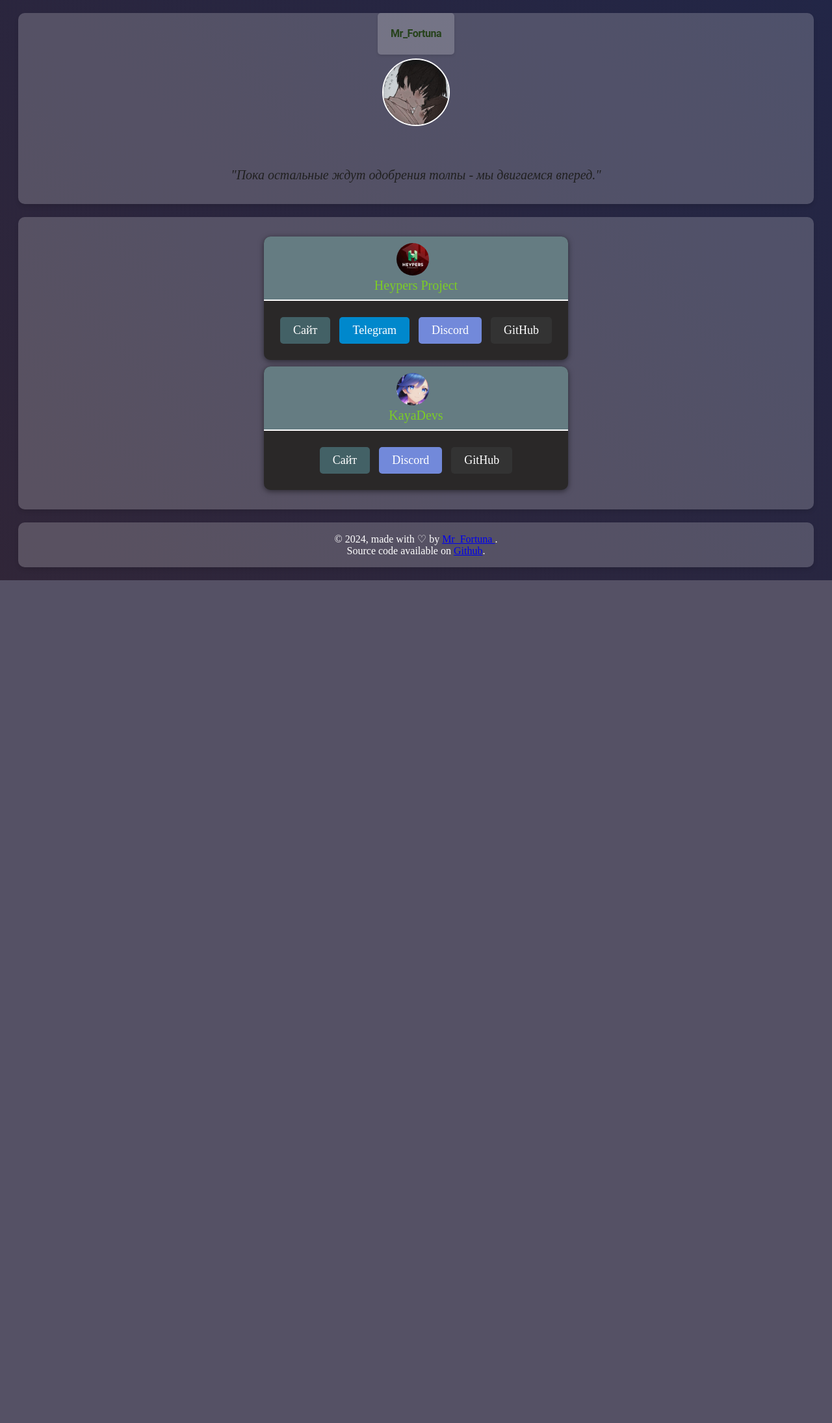
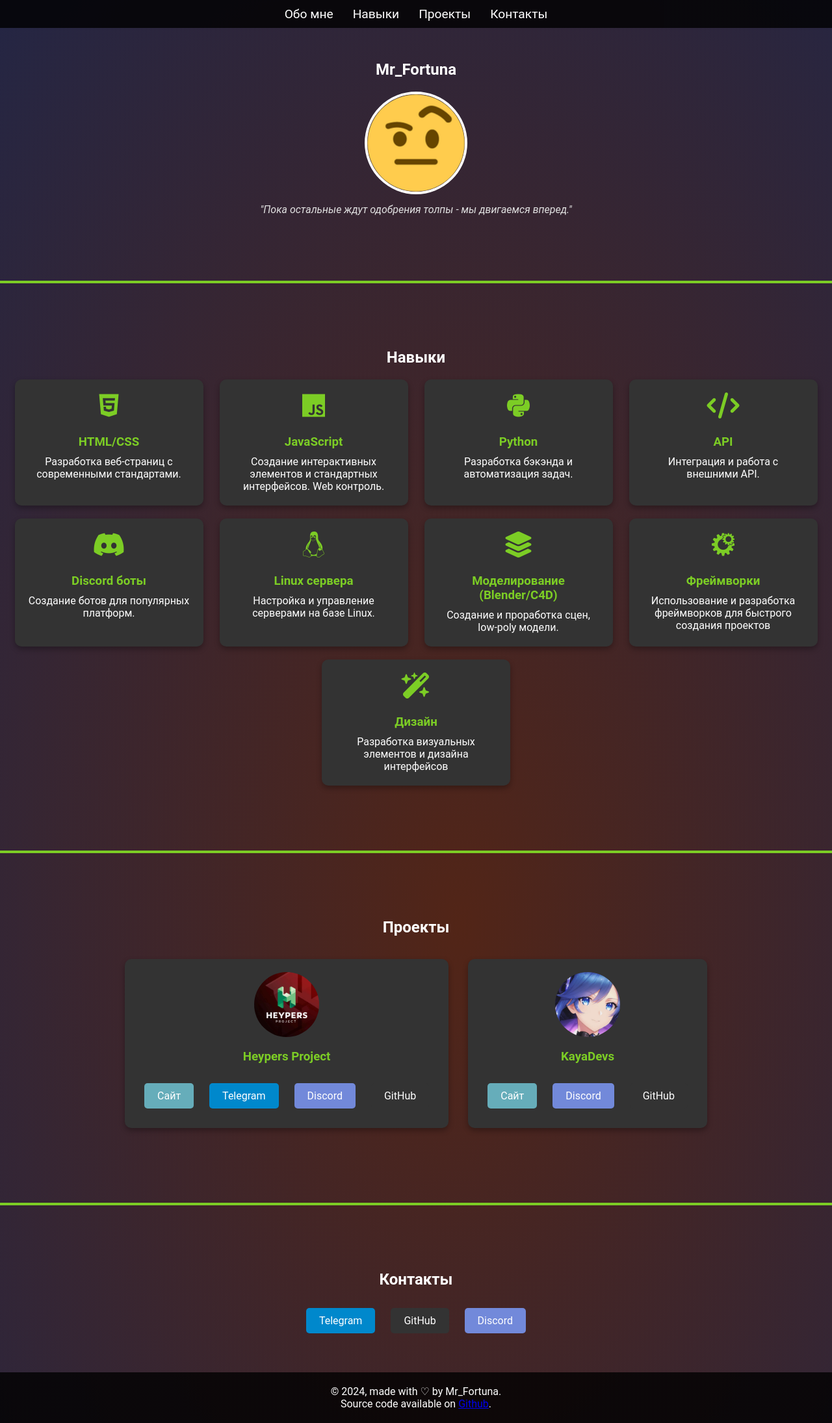
Before and after one commit to mrf0rtuna4/mrf0rtuna4.github.io, a PHP site: page / in a window 1280 px wide. Shown: the whole page at 65% size. Before the commit the page ends 893 px from the top, so only its background shows below. Run offline with PHP 8.4, Linux system fonts and the light colour scheme.

Commit message:
refactor: Изменил общую стилизацию сайта

```diff
--- a/assets/css/index.css
+++ b/assets/css/index.css
@@ -1,124 +1,175 @@
+* {
+  margin: 0;
+  padding: 0;
+}
+
+::-webkit-scrollbar {
+  width: 12px;
+}
+
+::-webkit-scrollbar-track {
+  background: linear-gradient(135deg, #5225177b, #19264f81);
+}
+
+::-webkit-scrollbar-thumb {
+  background: linear-gradient(180deg, #66adba, #7ccd25);
+  border-radius: 10px;
+  transition: background-color 0.3s ease;
+}
+
+::-webkit-scrollbar-thumb:hover {
+  background-color: #7289da;
+}
+
+
+::-webkit-scrollbar-corner {
+  background: rgba(129, 43, 43, 0.579);
+}
+
 body {
-  --color1: #522517;
-  --color2: #19264f;
-  background: linear-gradient(45deg, var(--color1), var(--color2));
-  background-size: 400% 400%;
-  animation: gradientAnimation 15s ease infinite;
+  font-family: 'Roboto', sans-serif;
+  margin: 0;
+  padding: 0;
+  background: radial-gradient(#522517, #19264f);
+  background-size: 150% 150%;
+  color: #fff;
+  animation: gradientAnimation 10s ease infinite;
 }
 
 @keyframes gradientAnimation {
   0% {
-    background-position: 0% 50%;
+    background-position: 0% 20%;
+  }
+
+  35% {
+    background-position: 20% 40%;
   }
 
   50% {
-    background-position: 100% 50%;
+    background-position: 50% 50%;
+  }
+
+  65% {
+    background-position: 40% 20%;
   }
 
   100% {
-    background-position: 0% 50%;
+    background-position: 0% 20%;
   }
 }
 
-#countdown {
-  font-size: 2rem;
-  font-weight: bold;
-  text-align: center;
-  color:rgb(38, 66, 27);
-  margin-top: 3rem;
+
+header {
+  background-color: rgba(0, 0, 0, 0.8);
+  padding: 10px 20px;
+  position: sticky;
+  top: 0;
+  z-index: 10;
 }
 
-#countdown span {
-  padding: 0 0.5rem;
+nav ul {
+  list-style: none;
+  display: flex;
+  justify-content: center;
 }
 
+nav ul li {
+  margin: 0 15px;
+}
 
-.avatar-container {
-  padding: 20px;
+nav ul li a {
+  text-decoration: none;
+  color: #fff;
+  font-size: 1.2em;
+  transition: color 0.3s;
+}
+
+nav ul li a:hover {
+  color: #7ccd25;
+}
+
+.container {
+  padding: 50px 20px;
   text-align: center;
-  background-color: rgba(255, 255, 255, 0.2);
-  margin: 20px;
-  display: flex;
-  flex-wrap: wrap;
-  align-items: center;
-  justify-content: center;
-  text-align: center;
-  border-radius: 10px;
-  box-shadow: 0 4px 6px rgba(0, 0, 0, 0.1);
-  position: relative;
+}
+
+h1,
+h2 {
+  margin-bottom: 20px;
 }
 
 .avatar {
-  flex-basis: 30%;
-  top: 250px;
-  padding: 50px;
-}
-
-.avatar img {
-  width: 100px;
-  height: 100px;
-  display: inline-block;
-  vertical-align: middle;
-  border: 2px solid #fff;
+  width: 150px;
+  height: 150px;
   border-radius: 50%;
-  position: relative;
-}
-
-.name {
-  position: absolute;
-  top: 0px;
-  left: 50%;
-  transform: translateX(-50%);
-  font-size: 24px;
-  font-weight: bold;
-  color: #fff;
-  padding: 20px;
-  background-color: rgba(255, 255, 255, 0.2);
-  border-radius: 5px;
-  box-shadow: 0 2px 4px rgba(0, 0, 0, 0.1);
+  border: 4px solid #fff;
 }
 
 .quote {
-  flex-basis: 70%;
-  padding: 10px;
+  font-style: italic;
+  margin-top: 10px;
+  color: #e0e0e0;
 }
 
-.quote p {
-  font-size: 20px;
-  font-style: italic;
-  color: #202020;
-  line-height: 1.5;
-  margin: 0;
+.skills-grid {
+  display: flex;
+  flex-wrap: wrap;
+  justify-content: space-around;
+  gap: 20px;
 }
 
-.name {
-  font-family: 'Roboto', sans-serif;
-  font-size: 1em;
-  line-height: 1.5;
-  letter-spacing: -0.03em;
-  color: rgb(38, 66, 27);
+.skill {
+  background-color: #333;
+  padding: 20px;
+  border-radius: 10px;
+  width: 250px;
+  text-align: center;
+  box-shadow: 0 4px 8px rgba(0, 0, 0, 0.3);
+  transition: transform 0.3s ease, box-shadow 0.3s ease;
 }
 
-.projects {
-  padding: 20px;
-  text-align: center;
-  background-color: rgba(255, 255, 255, 0.2);
-  margin: 20px;
+.skill:hover {
+  transform: translateY(-10px);
+  box-shadow: 0 6px 12px rgba(0, 0, 0, 0.5);
+}
+
+.skill i {
+  font-size: 40px;
+  color: #7ccd25;
+  margin-bottom: 10px;
+  transition: transform 0.3s ease;
+}
+
+.skill:hover i {
+  transform: rotate(360deg);
+}
+
+.skill h3 {
+  margin-bottom: 10px;
+  color: #7ccd25;
+}
+
+.divider {
+  width: 100%;
+  height: 4px;
+  background-color: #7ccd25;
+  margin: 50px 0;
+}
+
+.projects-wrapper {
   display: flex;
+  justify-content: center;
   flex-wrap: wrap;
-  justify-content: center;
-  border-radius: 10px;
-  box-shadow: 0 4px 6px rgba(0, 0, 0, 0.1);
 }
 
 .card {
-  background-color: #2a2828;
-  color: #fff;
+  background-color: #333;
+  margin: 15px;
+  padding: 20px;
   border-radius: 10px;
-  box-shadow: 0 2px 8px rgba(0, 0, 0, 0.5);
-  overflow: hidden;
-  margin: 10px;
-  transition: transform 0.3s, box-shadow 0.3s;
+  box-shadow: 0 4px 8px rgba(0, 0, 0, 0.3);
+  text-align: center;
+  transition: transform 0.3s ease, box-shadow 0.3s ease;
 }
 
 .card:hover {
@@ -126,50 +177,33 @@ body {
   box-shadow: 0 4px 12px rgba(0, 0, 0, 0.7);
 }
 
-.card .header {
-  padding: 10px;
-  background-color: #657c82;
-  border-bottom: 2px solid #fff;
+.card img {
+  width: 100px;
+  height: 100px;
+  border-radius: 50%;
 }
 
-.card .header img {
-  width: 50px;
-  height: 50px;
-  border-radius: 50%;
-  margin-right: 10px;
-}
-
-.card .header p {
-  font-size: 20px;
-  margin: 0;
-}
-
-.card .content {
-  padding: 10px;
-}
-
-p.t {
-  color: #7ccd25
+h3 {
+  margin: 15px 0;
+  color: #7ccd25;
 }
 
 .social-buttons {
-  text-align: center;
-  margin: 20px;
+  margin-top: 20px;
 }
 
 .social-buttons a {
   display: inline-block;
+  margin: 10px;
+  padding: 10px 20px;
   text-decoration: none;
   color: #fff;
-  font-size: 18px;
-  padding: 10px 20px;
-  margin: 5px;
   border-radius: 5px;
-  transition: background-color 0.3s;
+  transition: background-color 0.3s ease, transform 0.3s ease;
 }
 
 .web-button {
-  background-color: #66adba6d;
+  background-color: #66adba;
 }
 
 .telegram-button {
@@ -184,21 +218,13 @@ p.t {
   background-color: #333;
 }
 
-
 .social-buttons a:hover {
   background-color: #444;
+  transform: scale(1.1);
 }
 
 footer {
-  padding: 1rem 0;
+  padding: 20px;
+  background-color: rgba(0, 0, 0, 0.8);
   text-align: center;
-  background-color: rgba(255, 255, 255, 0.2);
-  margin: 20px;
-  align-items: center;
-  justify-content: center;
-  text-align: center;
-  border-radius: 10px;
-  box-shadow: 0 4px 6px rgba(0, 0, 0, 0.1);
-  position: relative;
-  color: #fff;
 }
--- a/index.html
+++ b/index.html
@@ -3,44 +3,149 @@
 
 <head>
     <meta charset="UTF-8" />
+    <!-- Title -->
+    <title>Mr_Fortuna - Личная информация, проекты и навыки</title>
+
+    <!-- Meta Description -->
+    <meta name="description" content="Узнайте больше о Mr_Fortuna, его проектах, навыках и серверах.">
+
+    <!-- Ключевые слова для SEO -->
+    <meta name="keywords" content="Mr_Fortuna, проекты, навыки, разработка, GitHub, Discord, Telegram, веб-разработка">
+
+    <!-- Meta Author -->
+    <meta name="author" content="Mr_f0rtuna4">
+
+    <!-- Social Media Sharing (Open Graph) -->
     <meta property="og:site_name" content="Информация про Mr_Fortuna" />
-    <meta name="description"
-        content="Узнайте больше о вашем Фортуныче, какие сервера у него есть и чем он обычно занимается.">
-    <meta name="author" content="Mr_f0rtuna4">
-    <meta name="image" content="https://mrf0rtuna4.github.io/assets/images/current.png">
-    <meta property="og:image" content="https://mrf0rtuna4.github.io/assets/images/current.png">
-    <meta property="og:url" content="https://mrf0rtuna4.github.io/">
-    <meta property="og:image:type" content="image/png">
-    <meta property="og:image:alt" content="Open Graph Meta Tag - Heypers Team (2024)">
+    <meta property="og:title" content="Mr_Fortuna - Личная информация и проекты" />
+    <meta property="og:description"
+        content="Ознакомьтесь с проектами и навыками Mr_Fortuna. Присоединяйтесь к его сообществам на GitHub и Discord." />
+    <meta property="og:type" content="website" />
+    <meta property="og:url" content="https://mrf0rtuna4.github.io/" />
+    <meta property="og:image" content="assets/images/avatar.png" />
+    <meta property="og:image:type" content="image/png" />
+    <meta property="og:image:alt" content="Mr_Fortuna - Логотип и аватар" />
     <meta property="og:image:width" content="1200">
     <meta property="og:image:height" content="630">
+
+    <!-- Twitter Sharing -->
+    <meta name="twitter:card" content="summary_large_image" />
+    <meta name="twitter:title" content="Mr_Fortuna - Личная информация и проекты" />
+    <meta name="twitter:description"
+        content="Ознакомьтесь с проектами и навыками Mr_Fortuna. Присоединяйтесь к его сообществам на GitHub и Discord." />
+    <meta name="twitter:image" content="assets/images/avatar.png" />
+    <meta name="twitter:image:alt" content="Mr_Fortuna - Аватар и логотип" />
+
+    <!-- Viewport -->
+    <meta name="viewport" content="width=device-width, initial-scale=1.0">
+
+    <!-- Favicon -->
+    <link rel="icon" href="assets/images/avatar.png" type="image/x-icon" />
+
+    <!-- SEO Robots -->
+    <meta name="robots" content="index, follow">
+
+    <!-- Canonical URL -->
+    <link rel="canonical" href="https://mrf0rtuna4.github.io/" />
+
+    <!-- Stylesheets -->
+    <link rel="stylesheet" href="assets/css/index.css" type="text/css" />
+    <link rel="stylesheet" href="https://cdnjs.cloudflare.com/ajax/libs/animate.css/4.1.1/animate.min.css" />
+    <link rel="stylesheet" href="https://cdnjs.cloudflare.com/ajax/libs/font-awesome/6.0.0-beta3/css/all.min.css">
+
+    <!-- Permissions Policy -->
     <meta http-equiv="Permissions-Policy" content="interest-cohort=()" />
-    <link rel="icon" href="mrf.ico" type="image/x-icon" />
-    <meta name="viewport" content="width=device-width, initial-scale=1.0">
-    <link rel="stylesheet" href="assets/css/index.css" type="text/css" />
-    <title>Инфо о Mr_fortuna</title>
 </head>
 
+
 <body>
-    <div class="avatar-container">
-        <p><span class="name">Mr_Fortuna</span></p>
-        <div class="avatar">
-            <img id="avatar" src="assets/images/current.png" alt="Avatar">
+    <header>
+        <nav>
+            <ul>
+                <li><a href="#about">Обо мне</a></li>
+                <li><a href="#skills">Навыки</a></li>
+                <li><a href="#projects">Проекты</a></li>
+                <li><a href="#contact">Контакты</a></li>
+            </ul>
+        </nav>
+    </header>
+
+    <section id="about">
+        <div class="container">
+            <h1>
+                <div class="animate__animated animate__bounce animate__delay-2s">Mr_Fortuna</div>
+            </h1>
+            <img src="assets/images/avatar.png" alt="Mr_Fortuna" class="avatar">
+            <p class="quote">"Пока остальные ждут одобрения толпы - мы двигаемся вперед."</p>
         </div>
-        <div class="quote">
-            <p>"Пока остальные ждут одобрения толпы - мы двигаемся вперед."</p>
+    </section>
+
+    <div class="divider"></div>
+
+    <section id="skills">
+        <div class="animate__animated animate__bounce">
+            <div class="container">
+                <h2>Навыки</h2>
+                <div class="skills-grid">
+                    <div class="skill">
+                        <i class="fab fa-html5"></i>
+                        <h3>HTML/CSS</h3>
+                        <p>Разработка веб-страниц с современными стандартами.</p>
                     </div>
-        <div id="countdown"></div>
+                    <div class="skill">
+                        <i class="fab fa-js"></i>
+                        <h3>JavaScript</h3>
+                        <p>Создание интерактивных элементов и стандартных интерфейсов. Web контроль.</p>
                     </div>
+                    <div class="skill">
+                        <i class="fab fa-python"></i>
+                        <h3>Python</h3>
+                        <p>Разработка бэкэнда и автоматизация задач.</p>
+                    </div>
+                    <div class="skill">
+                        <i class="fa-solid fa-code"></i>
+                        <h3>API</h3>
+                        <p>Интеграция и работа с внешними API.</p>
+                    </div>
+                    <div class="skill">
+                        <i class="fab fa-discord"></i>
+                        <h3>Discord боты</h3>
+                        <p>Создание ботов для популярных платформ.</p>
+                    </div>
+                    <div class="skill">
+                        <i class="fab fa-linux"></i>
+                        <h3>Linux сервера</h3>
+                        <p>Настройка и управление серверами на базе Linux.</p>
+                    </div>
+                    <div class="skill">
+                        <i class="fa-solid fa-layer-group"></i>
+                        <h3>Моделирование (Blender/C4D)</h3>
+                        <p>Создание и проработка сцен, low-poly модели.</p>
+                    </div>
+                    <div class="skill">
+                        <i class="fab fa-whmcs"></i>
+                        <h3>Фреймворки</h3>
+                        <p>Использование и разработка фреймворков для быстрого создания проектов</p>
+                    </div>
+                    <div class="skill">
+                        <i class="fa-solid fa-wand-magic-sparkles"></i>
+                        <h3>Дизайн</h3>
+                        <p>Разработка визуальных элементов и дизайна интерфейсов</p>
+                    </div>
+                </div>
+            </div>
+        </div>
+    </section>
 
-    <div class="projects">
+    <div class="divider"></div>
+
+    <section id="projects">
+        <div class="container">
+            <h2>Проекты</h2>
             <div class="projects-wrapper">
                 <div class="card">
-                <div class="header">
                     <img src="assets/images/heypers_logo.jpg" alt="Heypers">
-                    <p class="t">Heypers Project</p>
-                </div>
-                <div class="contact-info">
+                    <h3>Heypers Project</h3>
                     <div class="social-buttons">
                         <a href="https://heypers.github.io/" class="web-button">Сайт</a>
                         <a href="https://t.me/heypers_project" class="telegram-button">Telegram</a>
@@ -48,13 +153,9 @@
                         <a href="https://github.com/heypers" class="github-button">GitHub</a>
                     </div>
                 </div>
-            </div>
                 <div class="card">
-                <div class="header">
-                    <img src="assets/images/kaya.png" alt="Kaya">
-                    <p class="t">KayaDevs</p>
-                </div>
-                <div class="contact-info">
+                    <img src="assets/images/kaya.png" alt="KayaDevs">
+                    <h3>KayaDevs</h3>
                     <div class="social-buttons">
                         <a href="https://kaya.pythonanywhere.com/" class="web-button">Сайт</a>
                         <a href="https://discord.gg/ggg7dmRsvn" class="discord-button">Discord</a>
@@ -63,28 +164,25 @@
                 </div>
             </div>
         </div>
-        <!-- <div class="card">
-                <div class="header">
-                    <img src="assets/images/bytehive.jpg" alt="ByteHive">
-                    <p class="t">ByteHive</p>
-                </div>
-                <div class="contact-info">
+    </section>
+
+    <div class="divider"></div>
+
+    <section id="contact">
+        <div class="container">
+            <h2>Контакты</h2>
             <div class="social-buttons">
-                        <a href="https://bytehive-dev.github.io/" class="web-button">Сайт</a>
-                        <a href="https://t.me/bytehive" class="telegram-button">Telegram</a>
-                        <a href="https://discord.gg/SYbjxfehSn" class="discord-button">Discord</a>
-                        <a href="https://github.com/bytehive-dev" class="github-button">GitHub</a>
+                <a href="https://t.me/mr_fortuna" class="telegram-button">Telegram</a>
+                <a href="https://github.com/mrf0rtuna4" class="github-button">GitHub</a>
+                <a href="https://discord.com/users/702443229924032512" class="discord-button">Discord</a>
             </div>
         </div>
-            </div>
-        </div> -->
-    </div>
+    </section>
 
     <footer>
-        &copy 2024, made with &#9825; by <a href="#">Mr_Fortuna </a>.<br />
+        &copy 2024, made with &#9825; by Mr_Fortuna.<br />
         Source code available on <a href=" https://github.com/mrf0rtuna4/mrf0rtuna4.github.io/">Github</a>.<br />
     </footer>
-
 </body>
 
 </html>
```
Also changed, not shown: assets/images/avatar.png (added), assets/images/current.png (deleted), assets/images/github_avatar.png (renamed from assets/images/oldmrf.png). Lines whose indentation alone changed are shown as unchanged.
